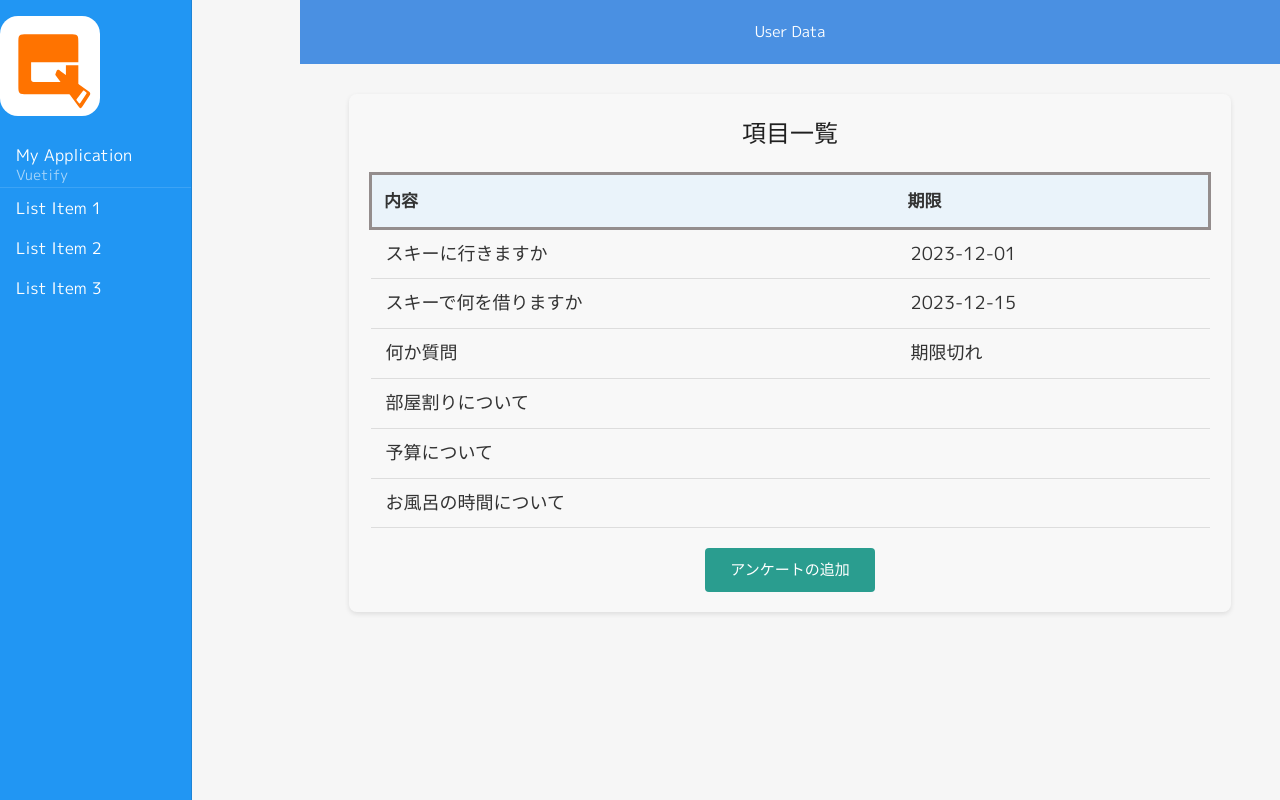
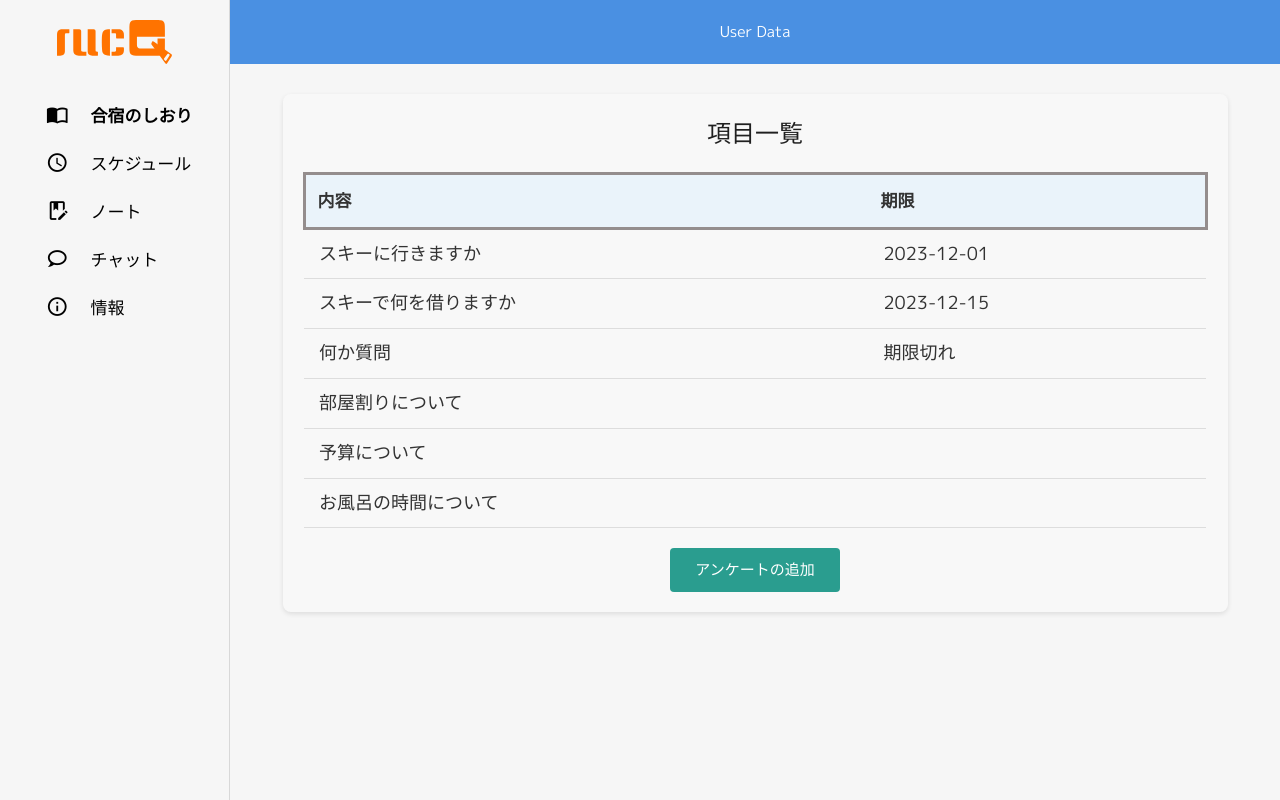
Before and after one commit to traP-jp/rucQ, a Vue app in the folder frontend/: page /1/admin/users in a window 1280 px wide. Built offline with nearby package versions, Linux system fonts and the light colour scheme.

Commit message:
サイドバーの作成

```diff
--- a/frontend/src/components/layout/SideBar.vue
+++ b/frontend/src/components/layout/SideBar.vue
@@ -1,24 +1,105 @@
-<script setup lang="ts"></script>
-
 <template>
-  <v-navigation-drawer color="blue" width="300">
-    <img src="@/assets/rucQ_icon.svg" alt="rucQ Icon" class="logo"/>
-    <v-list-item title="My Application" subtitle="Vuetify"></v-list-item>
-    <v-divider></v-divider>
-    <v-list-item link title="List Item 1"></v-list-item>
-    <v-list-item link title="List Item 2"></v-list-item>
-    <v-list-item link title="List Item 3"></v-list-item>
+  <v-navigation-drawer width="230" app>
+    <img src="/logo/logo.svg" alt="rucQ Icon" class="logo" />
+    <v-list dense v-model="value" mandatory>
+      <v-list-item
+        v-for="item in navItems"
+        :key="item.title"
+        :value="item.value"
+        link
+        @click="value = item.value"
+      >
+        <div class="header-tab">
+          <v-icon class="mr-3">{{ value === item.value ? item.iconActive : item.icon }}</v-icon>
+          <!-- 選択中の項目の文字を太くする -->
+          <span
+            class="header-title"
+            :class="{ 'header-title-active': value === item.value }"
+          >
+            {{ item.title }}
+          </span>
+        </div>
+      </v-list-item>
+    </v-list>
   </v-navigation-drawer>
 </template>
 
+<script setup lang="ts">
+import { ref, watch } from 'vue'
+import { useRoute, useRouter } from 'vue-router'
+
+const router = useRouter()
+const route = useRoute() // 追加
+const value = ref<string>('guidebook')
+
+watch(value, (val: string) => {
+  switch (val) {
+    case 'guidebook':
+      const segments = route.path.split('/')
+      const parentPath = '/' + segments[1] + '/'
+      router.push(parentPath)
+      break
+    case 'schedule':
+      router.push('schedule')
+      break
+    case 'notes':
+      router.push('notes')
+      break
+    case 'chat':
+      router.push('chat')
+      break
+    case 'info':
+      router.push('info')
+      break
+  }
+})
+const navItems = [
+  {
+    value: 'guidebook',
+    title: '合宿のしおり',
+    iconActive: 'mdi-book-open-blank-variant',
+    icon: 'mdi-book-open-blank-variant-outline',
+  },
+  { value: 'schedule', title: 'スケジュール', iconActive: 'mdi-clock', icon: 'mdi-clock-outline' },
+  { value: 'notes', title: 'ノート', iconActive: 'mdi-book-edit', icon: 'mdi-book-edit-outline' },
+  { value: 'chat', title: 'チャット', iconActive: 'mdi-chat', icon: 'mdi-chat-outline' },
+  { value: 'info', title: '情報', iconActive: 'mdi-information', icon: 'mdi-information-outline' },
+]
+</script>
+
 <style scoped>
+.header-tab {
+  display: flex;
+  align-items: center; /* 垂直方向の中央揃え */
+  gap: 10px; /* アイコンと文字の間隔 */
+  margin-left: 30px;
+}
+
+.header-title {
+  font-size: 17px; /* テキストサイズを調整 */
+  font-weight: normal; /* デフォルトは通常の太さ */
+}
+
+.header-title-active {
+  font-weight: bold; /* 選択中の文字を太くする */
+}
+
 .v-navigation-drawer {
   height: 100vh;
-  background-color:  var(--color-white);
-  width: 15% !important;
+  background-color: var(--color-white) !important;
+  width: 230px !important;
+  padding: 0 !important;
+  display: flex;
+  flex-direction: column;
+  text-align: left;
+  color: black !important;
 }
+
 .logo {
-  width: 100px;
-  margin: 16px auto;
+  margin: auto;
+  display: flex;
+  margin-top: 20px;
+  margin-bottom: 20px;
+  width: 50%;
 }
 </style>
```
